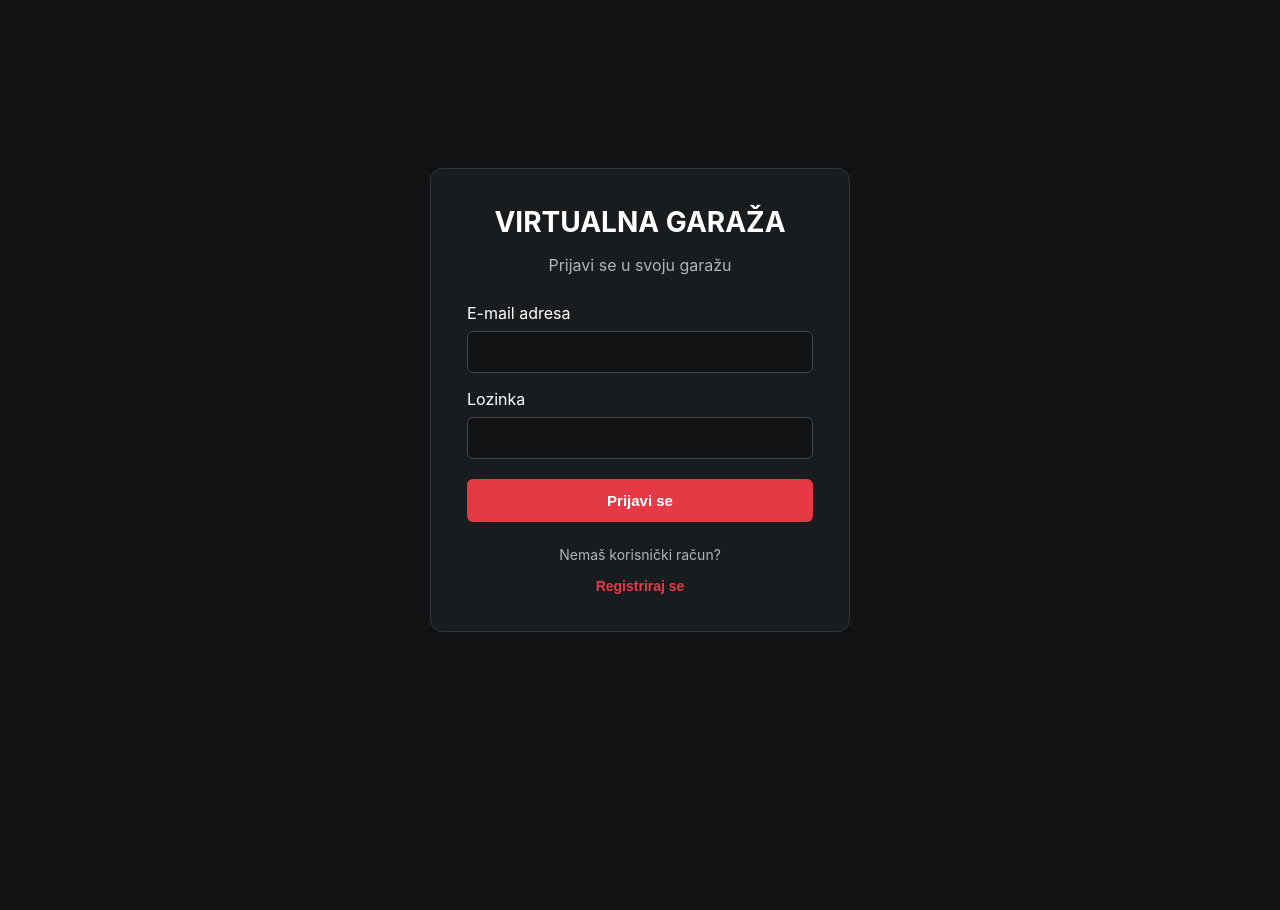
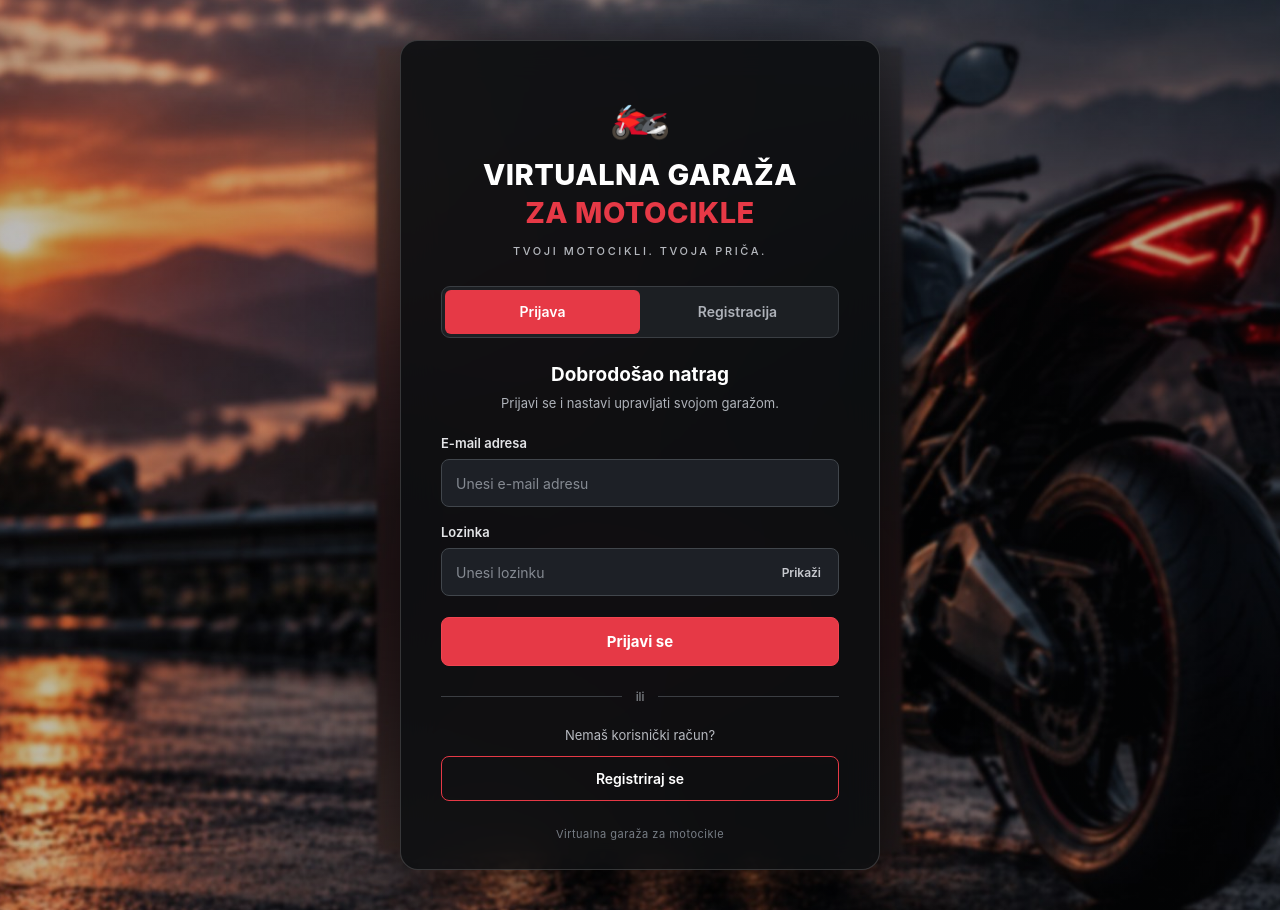
Before and after one commit to tjurcevicos/VirtualnaGarazaZaMotocikle, a React (Vite) app: page / in a window 1280 px wide. Before the commit the page ends 800 px from the top, so only its background shows below. Built offline with nearby package versions, Linux system fonts and the light colour scheme.

Commit message:
Redizajnirana stranica za prijavu i registraciju
Dodana pozadinska fotografija motocikla, tamni prozirni obrazac, responzivni dizajn i mogućnost prikazivanja lozinke.

```diff
--- /dev/null
+++ b/src/components/Auth.css
@@ -0,0 +1,413 @@
+
+.auth-page {
+  position: relative;
+  isolation: isolate;
+  display: flex;
+  align-items: center;
+  justify-content: center;
+  min-height: 100vh;
+  min-height: 100dvh;
+  padding: 40px 20px;
+  overflow: hidden;
+  background: #111315;
+  color: #ffffff;
+  font-family: inherit;
+}
+
+.auth-page,
+.auth-page * {
+  box-sizing: border-box;
+}
+
+.auth-background {
+  position: absolute;
+  z-index: -1;
+  inset: 0;
+  background-image:
+    linear-gradient(
+      90deg,
+      rgba(8, 10, 13, 0.28),
+      rgba(8, 10, 13, 0.18),
+      rgba(8, 10, 13, 0.35)
+    ),
+    url('/images/auth-motorcycle-bg.jpg');
+  background-position: center;
+  background-repeat: no-repeat;
+  background-size: cover;
+  transform: scale(1.04);
+}
+
+.auth-card {
+  width: 100%;
+  max-width: 480px;
+  padding: 38px 40px 28px;
+  border: 1px solid rgba(255, 255, 255, 0.16);
+  border-radius: 18px;
+  background: rgba(12, 14, 17, 0.88);
+  box-shadow:
+    0 25px 80px rgba(0, 0, 0, 0.55),
+    0 0 45px rgba(0, 0, 0, 0.15);
+  backdrop-filter: blur(18px);
+  -webkit-backdrop-filter: blur(18px);
+}
+
+.auth-brand {
+  margin-bottom: 28px;
+  text-align: center;
+}
+
+.auth-logo {
+  display: flex;
+  align-items: center;
+  justify-content: center;
+  height: 65px;
+  margin-bottom: 14px;
+  color: #e63946;
+  font-size: 49px;
+  line-height: 1;
+}
+
+.auth-title {
+  margin: 0;
+  color: #ffffff;
+  font-size: clamp(23px, 4vw, 29px);
+  font-weight: 800;
+  line-height: 1.2;
+  letter-spacing: 0.5px;
+  text-align: center;
+}
+
+.auth-title span {
+  display: block;
+  margin-top: 3px;
+  color: #e63946;
+}
+
+.auth-tagline {
+  margin: 13px 0 0;
+  color: #b6b9bf;
+  font-size: 11px;
+  font-weight: 500;
+  letter-spacing: 2.6px;
+  text-align: center;
+}
+
+.auth-tabs {
+  display: grid;
+  grid-template-columns: 1fr 1fr;
+  gap: 0;
+  margin-bottom: 25px;
+  padding: 3px;
+  border: 1px solid #3a3e43;
+  border-radius: 9px;
+  background: #1c1f23;
+}
+
+.auth-tab {
+  min-height: 44px;
+  padding: 10px;
+  border: none;
+  border-radius: 6px;
+  background: transparent;
+  color: #aeb2b9;
+  font: inherit;
+  font-size: 14px;
+  font-weight: 600;
+  cursor: pointer;
+  transition:
+    background-color 0.2s ease,
+    color 0.2s ease;
+}
+
+.auth-tab:hover:not(:disabled) {
+  color: #ffffff;
+}
+
+.auth-tab.active {
+  background: #e63946;
+  color: #ffffff;
+}
+
+.auth-tab:disabled {
+  cursor: wait;
+  opacity: 0.7;
+}
+
+.auth-form-heading {
+  margin-bottom: 22px;
+  text-align: center;
+}
+
+.auth-form-heading h2 {
+  margin: 0 0 7px;
+  color: #ffffff;
+  font-size: 19px;
+  font-weight: 700;
+}
+
+.auth-form-heading p {
+  margin: 0;
+  color: #aeb2b9;
+  font-size: 13px;
+  line-height: 1.6;
+}
+
+.auth-form {
+  display: flex;
+  flex-direction: column;
+  gap: 17px;
+}
+
+.auth-field {
+  display: flex;
+  flex-direction: column;
+  gap: 8px;
+}
+
+.auth-field label {
+  color: #e3e4e7;
+  font-size: 13px;
+  font-weight: 600;
+}
+
+.auth-field input {
+  display: block;
+  width: 100%;
+  min-height: 48px;
+  margin: 0;
+  padding: 12px 14px;
+  border: 1px solid #41464c;
+  border-radius: 8px;
+  outline: none;
+  background: rgba(31, 34, 39, 0.96);
+  color: #ffffff;
+  font: inherit;
+  font-size: 14px;
+  transition:
+    border-color 0.2s ease,
+    box-shadow 0.2s ease;
+}
+
+.auth-field input::placeholder {
+  color: #858a92;
+}
+
+.auth-field input:focus {
+  border-color: #e63946;
+  box-shadow: 0 0 0 3px rgba(230, 57, 70, 0.13);
+}
+
+.auth-field input:disabled {
+  opacity: 0.65;
+  cursor: wait;
+}
+
+.auth-password-wrapper {
+  position: relative;
+}
+
+.auth-password-wrapper input {
+  padding-right: 83px;
+}
+
+.auth-password-toggle {
+  position: absolute;
+  top: 50%;
+  right: 10px;
+  transform: translateY(-50%);
+  padding: 7px 8px;
+  border: none;
+  background: transparent;
+  color: #c7c9ce;
+  font: inherit;
+  font-size: 12px;
+  font-weight: 600;
+  cursor: pointer;
+}
+
+.auth-password-toggle:hover:not(:disabled) {
+  color: #ffffff;
+}
+
+.auth-error {
+  padding: 12px 14px;
+  border: 1px solid rgba(230, 57, 70, 0.45);
+  border-radius: 7px;
+  background: rgba(230, 57, 70, 0.12);
+  color: #ff9299;
+  font-size: 13px;
+  line-height: 1.5;
+}
+
+.auth-submit {
+  display: block;
+  width: 100%;
+  min-height: 49px;
+  margin-top: 4px;
+  padding: 12px 16px;
+  border: 1px solid #f04450;
+  border-radius: 8px;
+  background: #e63946;
+  color: #ffffff;
+  font: inherit;
+  font-size: 15px;
+  font-weight: 700;
+  cursor: pointer;
+  transition:
+    background-color 0.2s ease,
+    transform 0.2s ease;
+}
+
+.auth-submit:hover:not(:disabled) {
+  background: #f04450;
+  transform: translateY(-1px);
+}
+
+.auth-submit:disabled {
+  opacity: 0.65;
+  cursor: wait;
+}
+
+.auth-divider {
+  display: flex;
+  align-items: center;
+  gap: 14px;
+  margin: 23px 0;
+  color: #989da4;
+  font-size: 12px;
+}
+
+.auth-divider::before,
+.auth-divider::after {
+  content: '';
+  flex: 1;
+  height: 1px;
+  background: #3b3e43;
+}
+
+.auth-footer {
+  text-align: center;
+}
+
+.auth-footer p {
+  margin: 0 0 13px;
+  color: #b7bac0;
+  font-size: 13px;
+}
+
+.auth-switch {
+  display: block;
+  width: 100%;
+  min-height: 45px;
+  padding: 10px 16px;
+  border: 1px solid #e63946;
+  border-radius: 8px;
+  background: transparent;
+  color: #ffffff;
+  font: inherit;
+  font-size: 14px;
+  font-weight: 600;
+  cursor: pointer;
+  transition: background-color 0.2s ease;
+}
+
+.auth-switch:hover:not(:disabled) {
+  background: rgba(230, 57, 70, 0.15);
+}
+
+.auth-switch:disabled {
+  opacity: 0.65;
+  cursor: wait;
+}
+
+.auth-bottom-text {
+  margin: 26px 0 0;
+  color: #777d85;
+  font-size: 11px;
+  letter-spacing: 0.5px;
+  text-align: center;
+}
+
+.auth-page button:focus-visible {
+  outline: 2px solid #ffffff;
+  outline-offset: 3px;
+}
+
+@media (max-width: 600px) {
+  .auth-page {
+    padding: 20px 14px;
+  }
+
+  .auth-card {
+    max-width: 440px;
+    padding: 28px 22px 24px;
+    border-radius: 14px;
+  }
+
+  .auth-logo {
+    height: 53px;
+    font-size: 42px;
+  }
+
+  .auth-title {
+    font-size: 23px;
+  }
+
+  .auth-tagline {
+    font-size: 9px;
+    letter-spacing: 1.8px;
+  }
+
+  .auth-form-heading h2 {
+    font-size: 18px;
+  }
+}
+
+@media (max-height: 720px) and (min-width: 601px) {
+  .auth-page {
+    padding: 20px;
+  }
+
+  .auth-card {
+    padding-top: 24px;
+    padding-bottom: 20px;
+  }
+
+  .auth-brand {
+    margin-bottom: 18px;
+  }
+
+  .auth-logo {
+    height: 45px;
+    margin-bottom: 8px;
+    font-size: 38px;
+  }
+
+  .auth-tabs {
+    margin-bottom: 16px;
+  }
+
+  .auth-form-heading {
+    margin-bottom: 15px;
+  }
+
+  .auth-form {
+    gap: 12px;
+  }
+
+  .auth-divider {
+    margin: 15px 0;
+  }
+
+  .auth-bottom-text {
+    margin-top: 17px;
+  }
+}
+
+@media (prefers-reduced-motion: reduce) {
+  .auth-page *,
+  .auth-page *::before,
+  .auth-page *::after {
+    transition: none;
+  }
+}
--- a/src/components/Auth.jsx
+++ b/src/components/Auth.jsx
@@ -1,12 +1,14 @@
 
 import { useState } from 'react'
 import { loginUser, registerUser } from '../services/authService'
+import './Auth.css'
 
 function Auth({ onAuthenticated }) {
   const [mode, setMode] = useState('login')
   const [name, setName] = useState('')
   const [email, setEmail] = useState('')
   const [password, setPassword] = useState('')
+  const [showPassword, setShowPassword] = useState(false)
   const [error, setError] = useState('')
   const [isSubmitting, setIsSubmitting] = useState(false)
 
@@ -40,99 +42,131 @@ function Auth({ onAuthenticated }) {
   }
 
   function changeMode(nextMode) {
+    if (isSubmitting) {
+      return
+    }
+
     setMode(nextMode)
     setError('')
     setPassword('')
+    setShowPassword(false)
   }
 
   return (
-    <div
-      style={{
-        minHeight: '100vh',
-        display: 'flex',
-        alignItems: 'center',
-        justifyContent: 'center',
-        padding: '24px',
-        backgroundColor: '#111315',
-        color: '#ffffff',
-      }}
-    >
-      <div
-        style={{
-          width: '100%',
-          maxWidth: '420px',
-          padding: '36px',
-          backgroundColor: '#191c1f',
-          border: '1px solid #303438',
-          borderRadius: '12px',
-        }}
-      >
-        <h1
-          style={{
-            margin: '0 0 10px',
-            fontSize: '28px',
-            textAlign: 'center',
-          }}
-        >
+    <main className="auth-page">
+      <div className="auth-background" />
+
+      <section className="auth-card">
+        <div className="auth-brand">
+          <div className="auth-logo" aria-hidden="true">
+            🏍️
+          </div>
+
+          <h1 className="auth-title">
             VIRTUALNA GARAŽA
+            <span>ZA MOTOCIKLE</span>
           </h1>
 
-        <p
-          style={{
-            marginBottom: '28px',
-            color: '#aeb4ba',
-            textAlign: 'center',
-          }}
+          <p className="auth-tagline">
+            TVOJI MOTOCIKLI. TVOJA PRIČA.
+          </p>
+        </div>
+
+        <div
+          className="auth-tabs"
+          role="group"
+          aria-label="Odabir prijave ili registracije"
         >
+          <button
+            type="button"
+            className={`auth-tab ${!isRegister ? 'active' : ''}`}
+            onClick={() => changeMode('login')}
+            disabled={isSubmitting}
+            aria-pressed={!isRegister}
+          >
+            Prijava
+          </button>
+
+          <button
+            type="button"
+            className={`auth-tab ${isRegister ? 'active' : ''}`}
+            onClick={() => changeMode('register')}
+            disabled={isSubmitting}
+            aria-pressed={isRegister}
+          >
+            Registracija
+          </button>
+        </div>
+
+        <div className="auth-form-heading">
+          <h2>
             {isRegister
-            ? 'Izradi svoj korisnički račun'
-            : 'Prijavi se u svoju garažu'}
+              ? 'Izradi korisnički račun'
+              : 'Dobrodošao natrag'}
+          </h2>
+
+          <p>
+            {isRegister
+              ? 'Registriraj se i stvori svoju virtualnu garažu.'
+              : 'Prijavi se i nastavi upravljati svojom garažom.'}
           </p>
+        </div>
 
-        <form onSubmit={handleSubmit}>
+        <form className="auth-form" onSubmit={handleSubmit}>
           {isRegister && (
-            <div style={{ marginBottom: '16px' }}>
+            <div className="auth-field">
               <label htmlFor="auth-name">
                 Ime
               </label>
 
               <input
                 id="auth-name"
+                name="name"
                 type="text"
+                placeholder="Unesi svoje ime"
                 value={name}
                 onChange={(event) => setName(event.target.value)}
                 autoComplete="name"
                 minLength={2}
+                disabled={isSubmitting}
                 required
-                style={inputStyle}
               />
             </div>
           )}
 
-          <div style={{ marginBottom: '16px' }}>
+          <div className="auth-field">
             <label htmlFor="auth-email">
               E-mail adresa
             </label>
 
             <input
               id="auth-email"
+              name="email"
               type="email"
+              placeholder="Unesi e-mail adresu"
               value={email}
               onChange={(event) => setEmail(event.target.value)}
               autoComplete="email"
+              disabled={isSubmitting}
               required
-              style={inputStyle}
             />
           </div>
 
-          <div style={{ marginBottom: '20px' }}>
+          <div className="auth-field">
             <label htmlFor="auth-password">
               Lozinka
             </label>
 
+            <div className="auth-password-wrapper">
               <input
                 id="auth-password"
-              type="password"
+                name="password"
+                type={showPassword ? 'text' : 'password'}
+                placeholder={
+                  isRegister
+                    ? 'Najmanje 8 znakova'
+                    : 'Unesi lozinku'
+                }
                 value={password}
                 onChange={(event) => setPassword(event.target.value)}
                 autoComplete={
@@ -141,39 +175,37 @@ function Auth({ onAuthenticated }) {
                     : 'current-password'
                 }
                 minLength={isRegister ? 8 : undefined}
+                disabled={isSubmitting}
                 required
-              style={inputStyle}
               />
+
+              <button
+                type="button"
+                className="auth-password-toggle"
+                onClick={() => setShowPassword((current) => !current)}
+                disabled={isSubmitting}
+                aria-label={
+                  showPassword
+                    ? 'Sakrij lozinku'
+                    : 'Prikaži lozinku'
+                }
+                aria-pressed={showPassword}
+              >
+                {showPassword ? 'Sakrij' : 'Prikaži'}
+              </button>
+            </div>
           </div>
 
           {error && (
-            <p
-              role="alert"
-              style={{
-                color: '#ff727b',
-                marginBottom: '16px',
-                fontSize: '14px',
-              }}
-            >
+            <div className="auth-error" role="alert">
               {error}
-            </p>
+            </div>
           )}
 
           <button
             type="submit"
+            className="auth-submit"
             disabled={isSubmitting}
-            style={{
-              width: '100%',
-              padding: '13px',
-              backgroundColor: '#e63946',
-              border: 'none',
-              borderRadius: '6px',
-              color: '#ffffff',
-              fontSize: '15px',
-              fontWeight: '600',
-              cursor: isSubmitting ? 'wait' : 'pointer',
-              opacity: isSubmitting ? 0.7 : 1,
-            }}
           >
             {isSubmitting
               ? 'Pričekaj...'
@@ -183,14 +215,12 @@ function Auth({ onAuthenticated }) {
           </button>
         </form>
 
-        <p
-          style={{
-            marginTop: '24px',
-            textAlign: 'center',
-            color: '#aeb4ba',
-            fontSize: '14px',
-          }}
-        >
+        <div className="auth-divider">
+          <span>ili</span>
+        </div>
+
+        <div className="auth-footer">
+          <p>
             {isRegister
               ? 'Već imaš korisnički račun?'
               : 'Nemaš korisnički račun?'}
@@ -198,38 +228,24 @@ function Auth({ onAuthenticated }) {
 
           <button
             type="button"
+            className="auth-switch"
             onClick={() =>
               changeMode(isRegister ? 'login' : 'register')
             }
-          style={{
-            display: 'block',
-            margin: '10px auto 0',
-            background: 'transparent',
-            border: 'none',
-            color: '#e63946',
-            fontSize: '14px',
-            fontWeight: '600',
-            cursor: 'pointer',
-          }}
+            disabled={isSubmitting}
           >
-          {isRegister ? 'Prijavi se' : 'Registriraj se'}
+            {isRegister
+              ? 'Prijavi se'
+              : 'Registriraj se'}
           </button>
         </div>
-    </div>
+
+        <p className="auth-bottom-text">
+          Virtualna garaža za motocikle
+        </p>
+      </section>
+    </main>
   )
 }
 
-const inputStyle = {
-  display: 'block',
-  width: '100%',
-  boxSizing: 'border-box',
-  marginTop: '8px',
-  padding: '12px',
-  border: '1px solid #41464b',
-  borderRadius: '6px',
-  backgroundColor: '#111315',
-  color: '#ffffff',
-  fontSize: '14px',
-}
-
 export default Auth
```
Also changed, not shown: public/images/auth-motorcycle-bg.jpg (added). Lines whose indentation alone changed are shown as unchanged.
